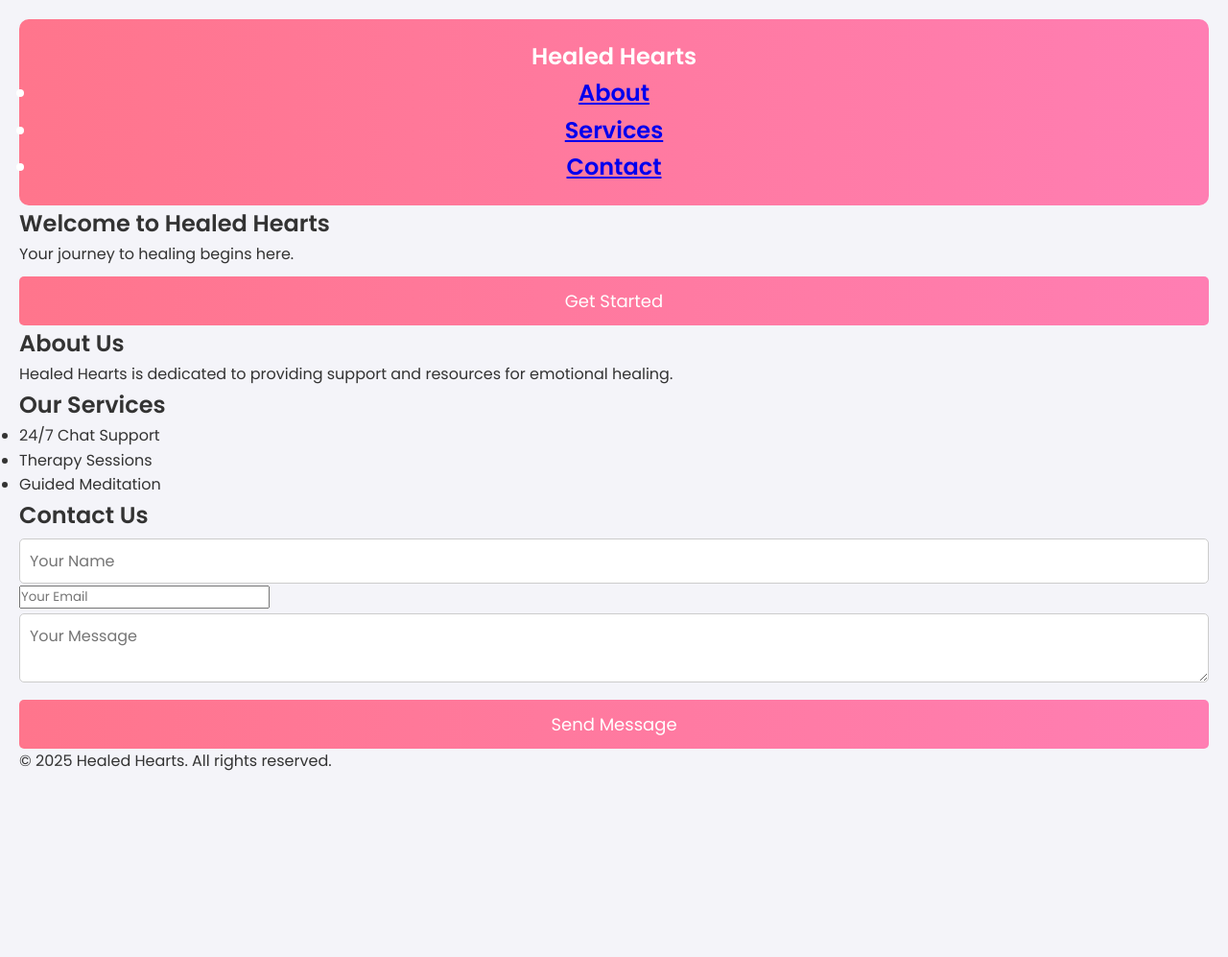
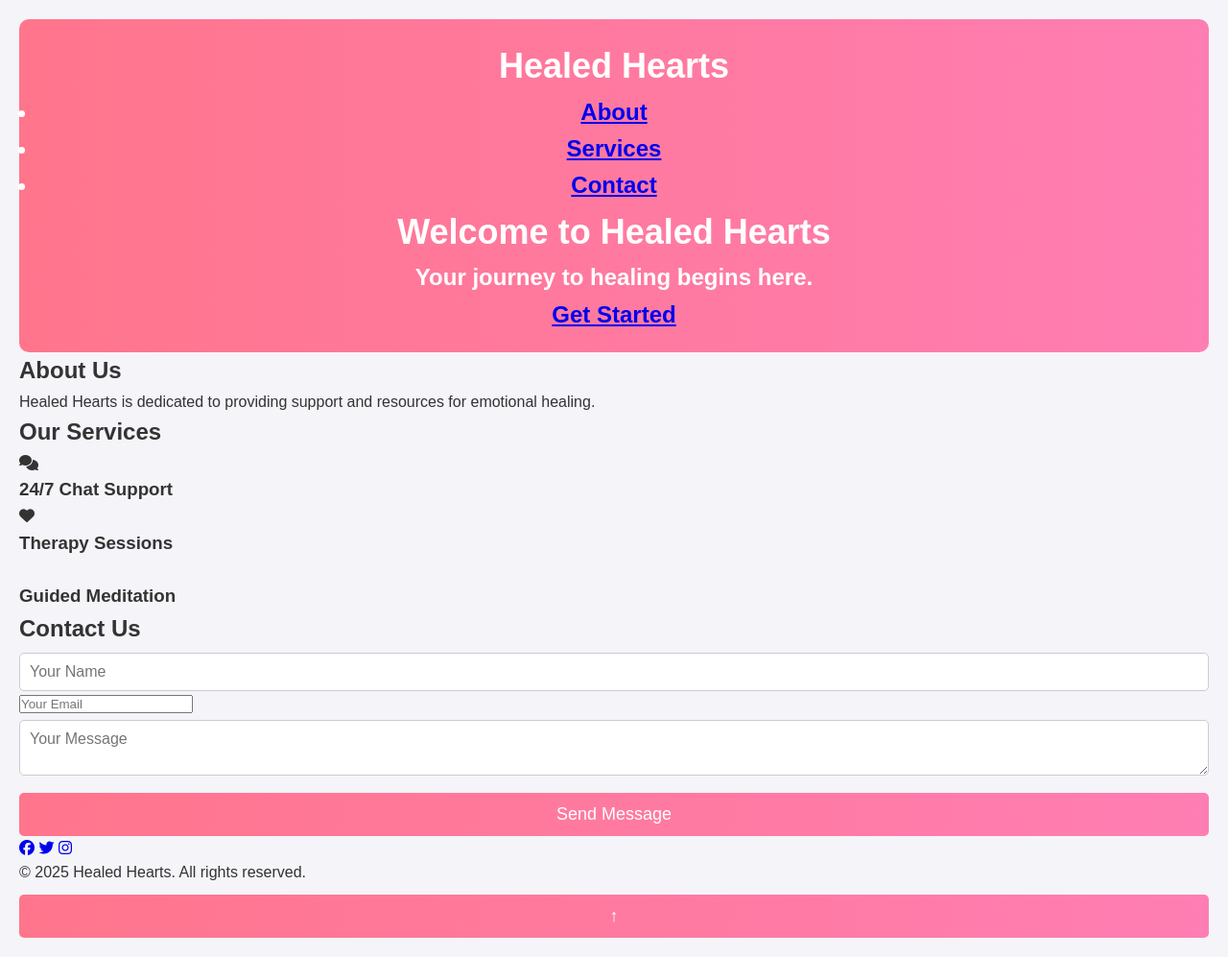
Before and after one commit to karthikeya25/healedhearts, a Flask app: page / in a window 1280 px wide. Shown: the whole page at 96% size. Before the commit the page ends 803 px from the top, so only its background shows below. Run offline with Flask 3, Linux system fonts and the light colour scheme; data that the repository does not hold is empty; some libraries are stand-ins or nearby versions.

Commit message:
Update index.html

```diff
--- a/healed_hearts/templates/index.html
+++ b/healed_hearts/templates/index.html
@@ -4,60 +4,81 @@
     <meta charset="UTF-8">
     <meta name="viewport" content="width=device-width, initial-scale=1.0">
     <title>Healed Hearts</title>
-    <link rel="stylesheet" href="{{ url_for('static', filename='styles.css') }}">
-    <script defer src="{{ url_for('static', filename='app.js') }}"></script>
-    <link rel="preconnect" href="https://fonts.googleapis.com">
-    <link href="https://fonts.googleapis.com/css2?family=Poppins:wght@300;400;600&display=swap" rel="stylesheet">
+    <link rel="stylesheet" href="static/styles.css">
+    <script defer src="static/app.js"></script>
+    <script src="https://kit.fontawesome.com/a076d05399.js" crossorigin="anonymous"></script>
 </head>
 <body>
+
+    <!-- Navigation -->
     <header>
-        <nav>
-            <div class="logo">Healed Hearts</div>
+        <nav class="navbar">
+            <h1 class="logo">Healed Hearts</h1>
             <ul class="nav-links">
                 <li><a href="#about">About</a></li>
                 <li><a href="#services">Services</a></li>
                 <li><a href="#contact">Contact</a></li>
             </ul>
+            <div class="burger">
+                <div class="line1"></div>
+                <div class="line2"></div>
+                <div class="line3"></div>
+            </div>
         </nav>
+        <div class="hero">
+            <h2>Welcome to Healed Hearts</h2>
+            <p>Your journey to healing begins here.</p>
+            <a href="chat.html" class="btn">Get Started</a>
+        </div>
     </header>
 
-    <section class="hero">
-        <h1>Welcome to Healed Hearts</h1>
-        <p>Your journey to healing begins here.</p>
-        <button class="cta-button" onclick="showPopup('Welcome to Healed Hearts!')">Get Started</button>
-    </section>
-
-    <section id="about" class="fade-in">
+    <!-- About Section -->
+    <section id="about">
         <h2>About Us</h2>
         <p>Healed Hearts is dedicated to providing support and resources for emotional healing.</p>
     </section>
 
-    <section id="services" class="fade-in">
+    <!-- Services Section -->
+    <section id="services">
         <h2>Our Services</h2>
-        <ul>
-            <li>24/7 Chat Support</li>
-            <li>Therapy Sessions</li>
-            <li>Guided Meditation</li>
-        </ul>
+        <div class="service-container">
+            <div class="service-box">
+                <i class="fas fa-comments"></i>
+                <h3>24/7 Chat Support</h3>
+            </div>
+            <div class="service-box">
+                <i class="fas fa-heart"></i>
+                <h3>Therapy Sessions</h3>
+            </div>
+            <div class="service-box">
+                <i class="fas fa-meditation"></i>
+                <h3>Guided Meditation</h3>
+            </div>
+        </div>
     </section>
 
-    <section id="contact" class="fade-in">
+    <!-- Contact Section -->
+    <section id="contact">
         <h2>Contact Us</h2>
-        <form id="contactForm">
+        <form id="contact-form">
             <input type="text" id="name" placeholder="Your Name" required>
             <input type="email" id="email" placeholder="Your Email" required>
             <textarea id="message" placeholder="Your Message" required></textarea>
-            <button type="submit">Send Message</button>
+            <button type="submit" class="btn">Send Message</button>
+            <p id="form-message" class="success-message"></p>
         </form>
     </section>
 
-    <div id="popup" class="popup hidden">
-        <p id="popupMessage"></p>
-        <button onclick="closePopup()">Close</button>
-    </div>
+    <!-- Footer -->
+    <footer>
+        <div class="social-icons">
+            <a href="#"><i class="fab fa-facebook"></i></a>
+            <a href="#"><i class="fab fa-twitter"></i></a>
+            <a href="#"><i class="fab fa-instagram"></i></a>
+        </div>
+        <p>© 2025 Healed Hearts. All rights reserved.</p>
+        <button id="scrollTopBtn">↑</button>
+    </footer>
 
-    <footer>
-        <p>&copy; 2025 Healed Hearts. All rights reserved.</p>
-    </footer>
 </body>
 </html>
```
